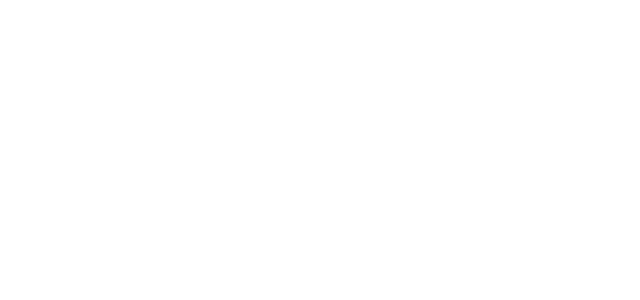
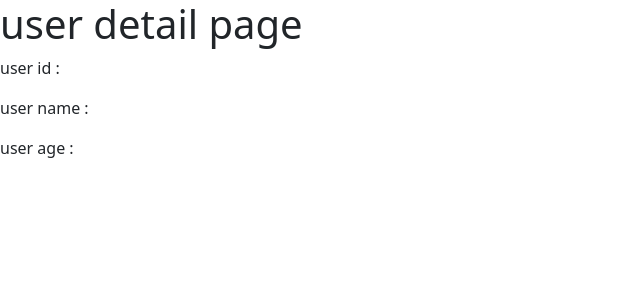
Before and after one commit to Homebrew-Computer-Club-1/side1-matching-fe, a React (Create React App) app: page /user-detail/1 in a window 1280 px wide. Before the commit this address had no page. Shown: the top 300 px of the page, without its empty margins (0-640 px from the left). Built offline with nearby package versions, Linux system fonts and the light colour scheme.

Commit message:
UserDetail.tsx - 유저 디테일 페이지 추가, Home.tsx - 디자인 조금

```diff
--- a/src/components/Home/UserCard.tsx
+++ b/src/components/Home/UserCard.tsx
@@ -1,23 +1,39 @@
+import { useNavigate } from "react-router-dom";
 import styled from "styled-components";
+import { TgoogleId } from "../../atoms";
+
 
 const Wrapper = styled.div`
-
+    width:40%;
+    border: 3px solid black;
+    margin:5px;
+    padding:5px;
 `
 const UserImg = styled.img`
-
+    width:50px; height:50px;
+    background-color: green;
+    display:block; margin:auto;
 `
 const UserInfos = styled.div`
 
 `
 
 interface IUserCard {
+    googleId:TgoogleId
     name:string;
     age:number;
 }
 
-export default function UserCard({name,age}: IUserCard){
+
+
+export default function UserCard({googleId,name,age}: IUserCard){
+    const navigate = useNavigate();
+    const onClickUserCard = (googleId : TgoogleId) => {
+        navigate(`/user-detail/${googleId}`)
+    }
+
     return (
-        <Wrapper>
+        <Wrapper onClick = {()=> onClickUserCard(googleId)}>
             <UserImg/>
             <UserInfos>
                 <p>이름 : {name}</p>
--- a/src/routes/Home.tsx
+++ b/src/routes/Home.tsx
@@ -1,30 +1,27 @@
 import { useEffect, useState } from "react";
 import { useRecoilState, useRecoilValue } from "recoil";
-import { allUserDatasAtom, currentUserDataAtom, IuserData, mlResultAtom } from "../atoms";
+import { allUserDatasAtom, currentUserDataAtom, IuserData, mlResultAtom, TgoogleId } from "../atoms";
 import UserCard from "../components/Home/UserCard";
 import styled from "styled-components";
-import { useNavigate } from "react-router-dom";
 import { NavBar } from "../components/NavBar";
 
 
 
-const Wrapper = styled.div`
-    display:flex;
-    flex-wrap:wrap;
-`
 const ToMyPageBtn = styled.button`
     width:30px; height:30px;
     font-size: 20px;
     position:absolute;
     right:0;
 `
+const UserCardContainer = styled.div`
+    display:flex;
+    flex-wrap: wrap;
+`
 
 export default function Home(){
     const [allUserDatas,setAllUserDatas] = useRecoilState(allUserDatasAtom);
     const mlResult = useRecoilValue(mlResultAtom);
     const [sortedAllUserDatas,setSortedAllUserDatas] = useState<IuserData[]>([]);
-    console.log("all",allUserDatas,"ml",mlResult)
-
 
     const sortAllUserDatas = (allUserDatas : IuserData[]) => {
         const result = [];
@@ -34,19 +31,23 @@
         }
         return result;
     }
-
-
-
     useEffect(()=>{
         setSortedAllUserDatas(sortAllUserDatas(allUserDatas) as IuserData[]);
     },[])
 
+
+
+
+
     return (
         <>
             <h1>this is home</h1>
-            {sortedAllUserDatas.map(userData =>
-                <UserCard key={userData.googleId} name={userData.name} age={userData.age}></UserCard>
-            )}
+
+            <UserCardContainer>
+                {sortedAllUserDatas.map(userData =>
+                    <UserCard key={userData.googleId} googleId = {userData.googleId} name={userData.name} age={userData.age}></UserCard>
+                )}
+            </UserCardContainer>
             <NavBar></NavBar>
         </>
     );
--- a/src/routes/Router.tsx
+++ b/src/routes/Router.tsx
@@ -7,6 +7,7 @@
 import Matching from "./Matching";
 import Home from "./Home";
 import MyPage from "./MyPage";
+import { UserDetail } from "./UserDetail";
 
 export default function Router(){
     const location = useLocation();
@@ -26,6 +27,7 @@
                     <Route path="/matching" element={<Matching/>}></Route>
                     <Route path="/home" element={<Home/>}></Route>
                     <Route path="/mypage" element={<MyPage/>}></Route>
+                    <Route path="/user-detail/:googleId" element={<UserDetail/>}></Route>
                 </Routes>
             </CSSTransition>
         </TransitionGroup>
--- /dev/null
+++ b/src/routes/UserDetail.tsx
@@ -0,0 +1,19 @@
+import { useParams } from "react-router-dom"
+import { useRecoilValue } from "recoil";
+import { allUserDatasAtom } from "../atoms";
+
+export function UserDetail(){
+    const {googleId} = useParams();
+
+    const allUserDatas = useRecoilValue(allUserDatasAtom);
+    const userData = allUserDatas.find(userData => userData.googleId === googleId);
+
+    return (
+        <>
+            <h1>user detail page</h1>
+            <p>user id : {userData?.googleId}</p>
+            <p>user name : {userData?.name}</p>
+            <p>user age : {userData?.age}</p>
+        </>
+    )
+}
```
